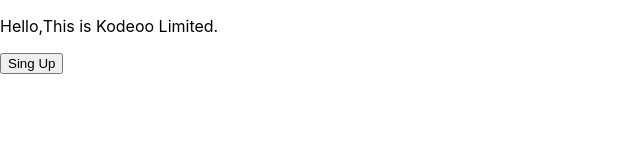
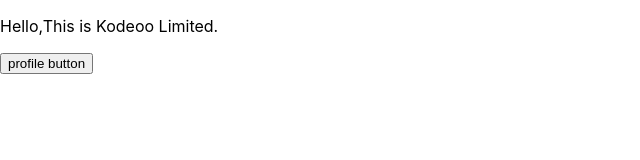
Before and after one commit to MaharobHossain/Responsive-E-commerce-Website-Frontend-with-React-2, a React (Create React App) app: page / in a window 1280 px wide. Shown: the top 160 px of the page, without its empty margins (0-640 px from the left). Built offline with nearby package versions, Linux system fonts and the light colour scheme.

Commit message:
fkdkdffk

```diff
--- a/src/pages/Home.jsx
+++ b/src/pages/Home.jsx
@@ -9,7 +9,7 @@
               <p> Hello,This is Kodeoo Limited.</p>
               <div class="navbar">
 
-                 <button type="button">Sing Up</button>
+                 <button type="button">profile button </button>
             </div>
 
         </>
```
